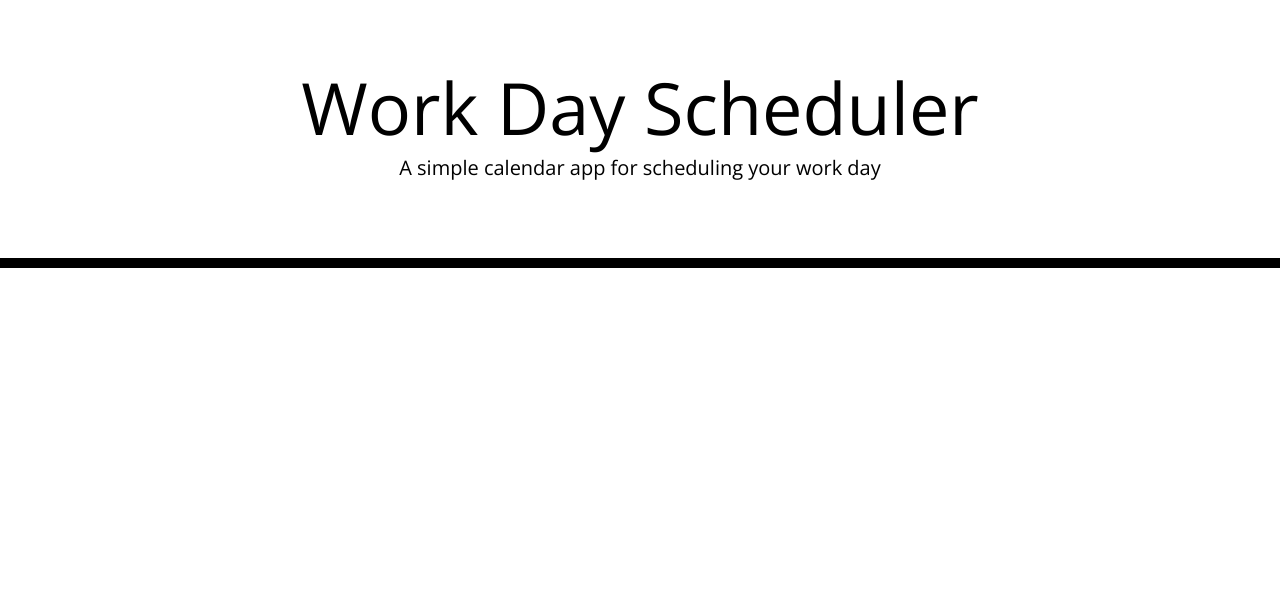
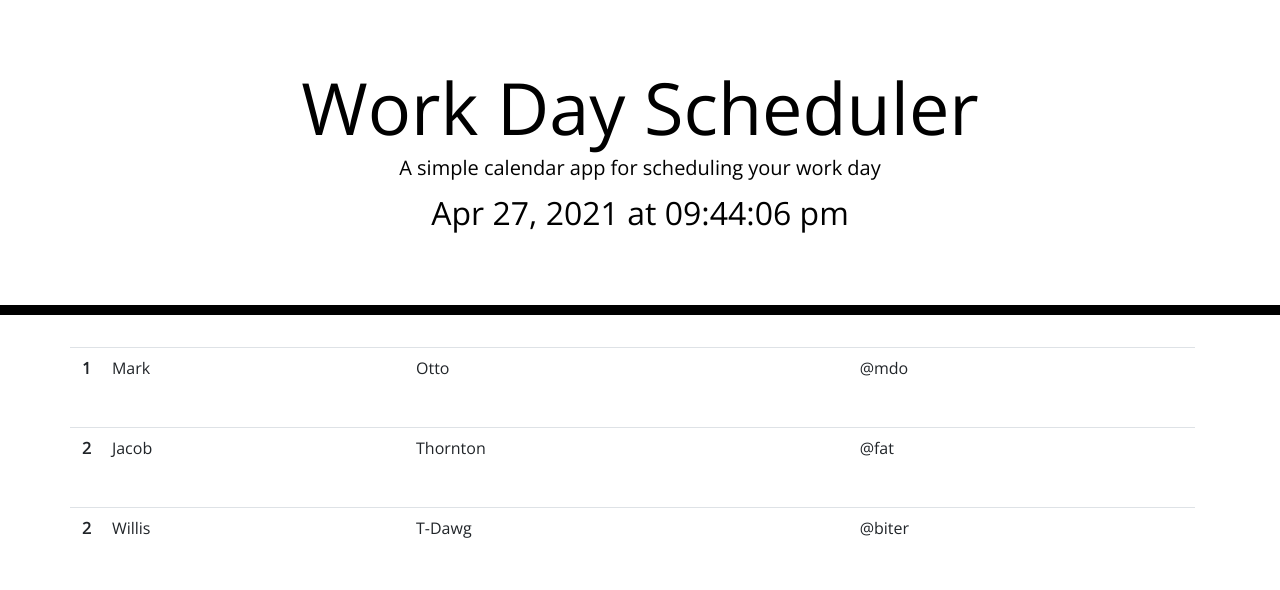
Before and after one commit to KristaMarbury/WorkDayScheduler, a plain HTML site: page index.html in a window 1280 px wide. Drawn offline with nearby package versions, Linux system fonts and the light colour scheme; files that its build step writes are made by us from their sources.

Commit message:
added js file and displayed current time and date with moment

```diff
--- /dev/null
+++ b/assets/script.js
@@ -0,0 +1,9 @@
+var timeDisplayEl = $("#time-display");
+
+// handle displaying the time
+function displayTime() {
+  var rightNow = moment().format("MMM DD, YYYY [at] hh:mm:ss a");
+  timeDisplayEl.text(rightNow);
+}
+
+setInterval(displayTime, 1000);
--- a/index.html
+++ b/index.html
@@ -9,7 +9,7 @@
     <link rel="stylesheet" href="https://use.fontawesome.com/releases/v5.8.1/css/all.css"
         integrity="sha384-50oBUHEmvpQ+1lW4y57PTFmhCaXp0ML5d60M1M7uH2+nqUivzIebhndOJK28anvf" crossorigin="anonymous" />
     <link href="https://fonts.googleapis.com/css?family=Open+Sans&display=swap" rel="stylesheet" />
-    <link rel="stylesheet" href="style.css" />
+    <link rel="stylesheet" href="./assets/style.css" />
     <title>Work Day Scheduler</title>
 </head>
 
@@ -18,13 +18,46 @@
         <h1 class="display-3">Work Day Scheduler</h1>
         <p class="lead">A simple calendar app for scheduling your work day</p>
         <p id="currentDay" class="lead"></p>
+        <h2><span id="time-display">00:00:00</span></h2>
     </header>
-    <div class="container">
+    <section class="container">
         <!-- Timeblocks go here -->
-    </div>
+        <table class="table table-hover">
+            <!-- <thead>
+                <tr>
+                    <th scope="col">#</th>
+                    <th scope="col">First</th>
+                    <th scope="col">Last</th>
+                    <th scope="col">Handle</th>
+                </tr>
+            </thead> -->
+            <tbody>
+                <tr>
+                    <th class="row">1</th>
+                    <td>Mark</td>
+                    <td>Otto</td>
+                    <td>@mdo</td>
+                </tr>
+                <tr>
+                    <th class="row">2</th>
+                    <td>Jacob</td>
+                    <td>Thornton</td>
+                    <td>@fat</td>
+                </tr>
+                <tr>
+                    <th class="row">2</th>
+                    <td>Willis</td>
+                    <td>T-Dawg</td>
+                    <td>@biter</td>
+                </tr>
+            </tbody>
+        </table>
+
+    </section>
 
     <script src="https://cdnjs.cloudflare.com/ajax/libs/jquery/3.2.1/jquery.min.js"></script>
     <script src="https://cdnjs.cloudflare.com/ajax/libs/moment.js/2.24.0/moment.min.js"></script>
+    <script src="./assets/script.js"></script>
 </body>
 
 </html>
```
